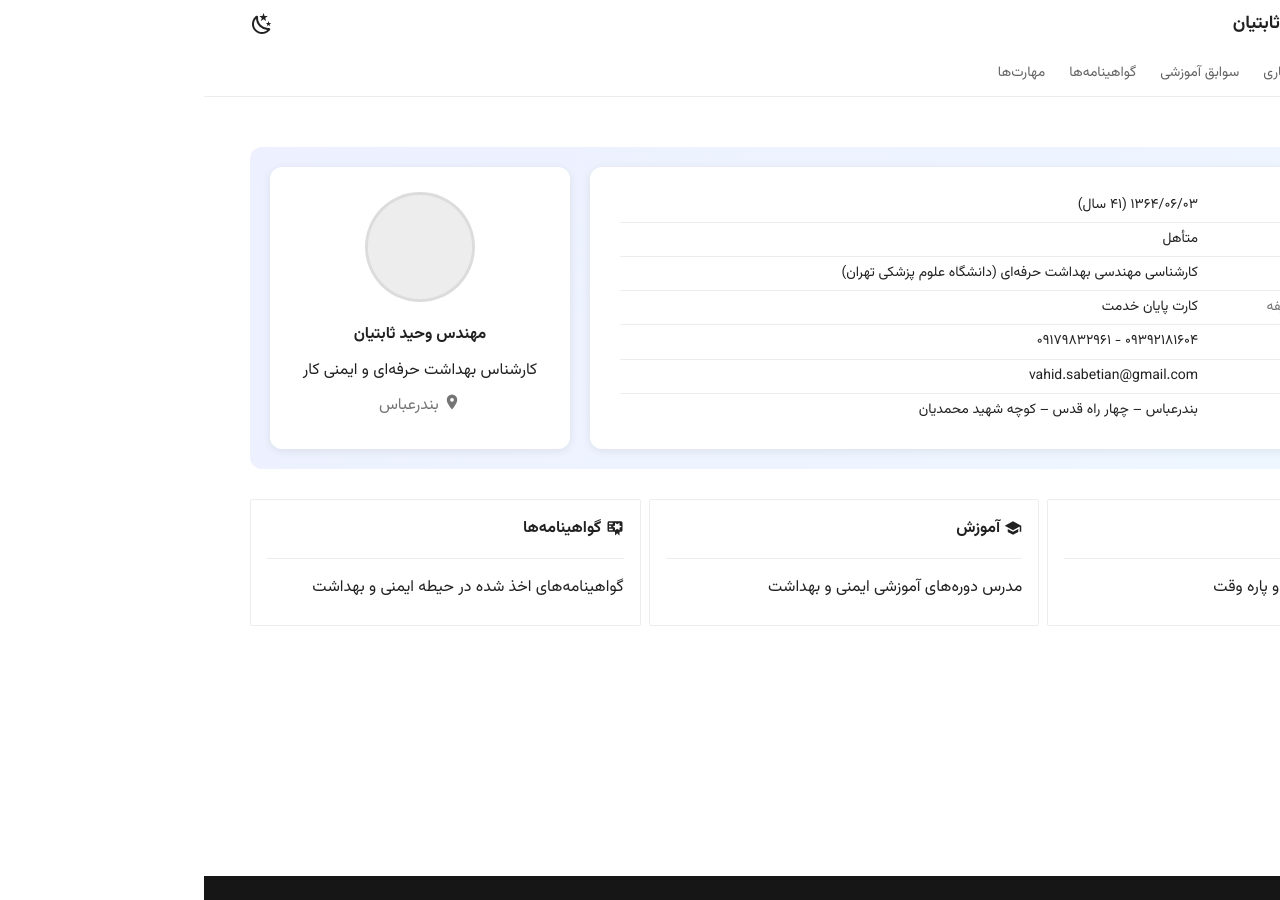
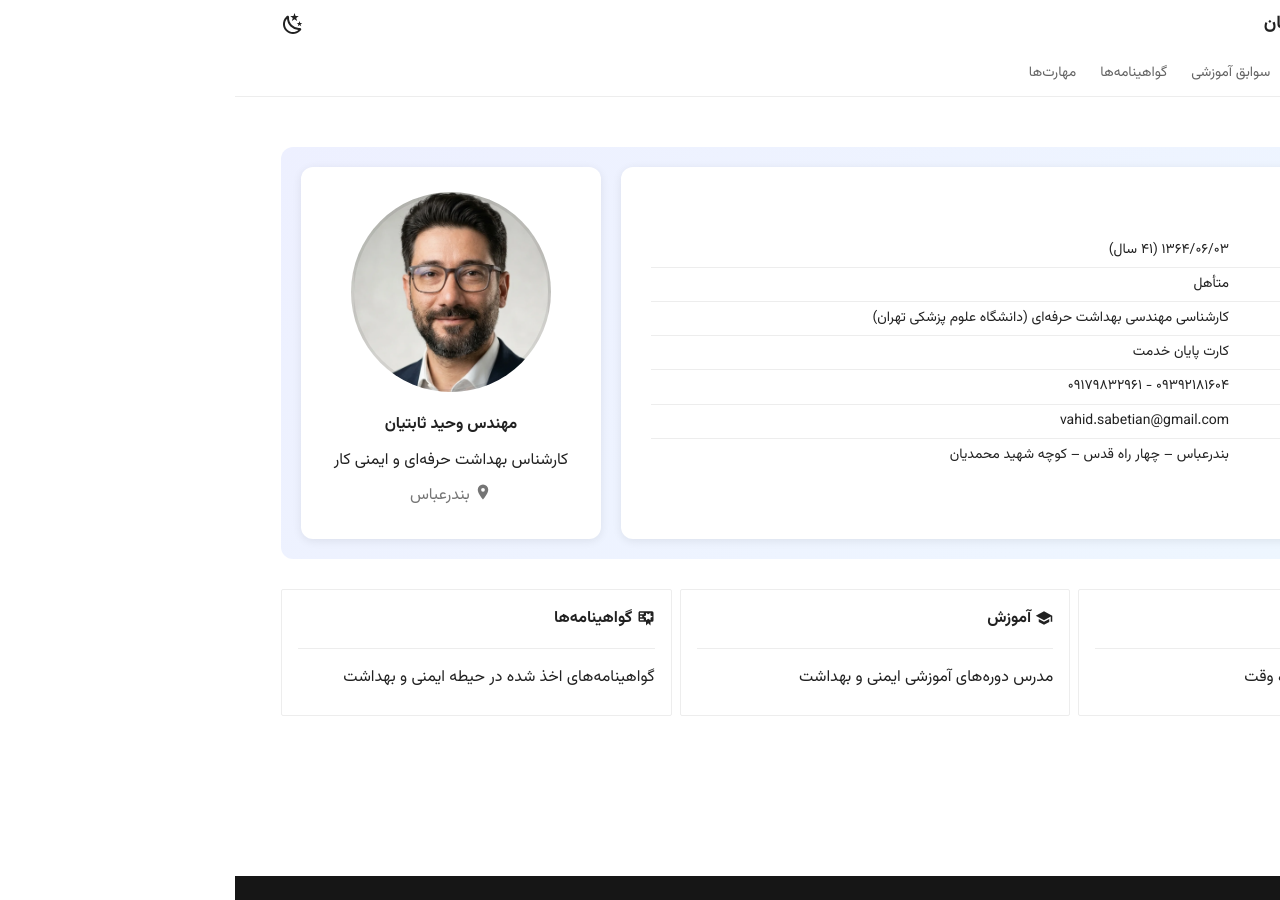
Before and after one commit to yshekoohi/sabetian, an MkDocs documentation site: the page built from docs/index.md, in a window 1280 px wide. Built offline with MkDocs 1.6.1 and Material for MkDocs 9.7.7, drawn with Linux system fonts in a browser that asks for light colours.

Commit message:
add profile image

```diff
--- a/docs/stylesheets/home.css
+++ b/docs/stylesheets/home.css
@@ -37,14 +37,14 @@
   margin: .25rem 0;
 }
 .home-hero .profile-photo {
-  width: 110px;
-  height: 110px;
+  width: 200px;
+  height: 200px;
   margin: 0 auto .75rem;
   border-radius: 50%;
   border: 3px solid var(--md-default-fg-color--lightest);
   background-color: var(--md-default-fg-color--lightest);
   /* path is relative to this CSS file (docs/stylesheets/) */
-  /* background-image: url("../assets/images/team/audiologist.png"); */
+  background-image: url("../assets/images/team/image.png");
   background-size: cover;
   background-position: center;
 }
```
Also changed, not shown: docs/assets/images/team/image.png (added), docs/assets/images/team/image.webp (added).
